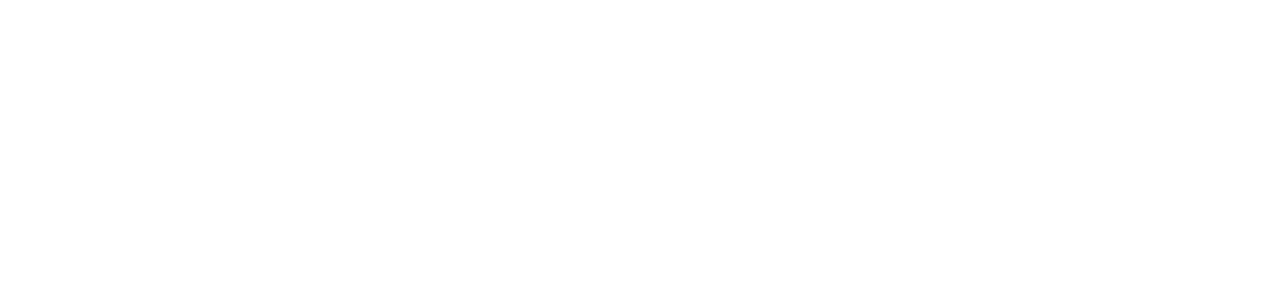
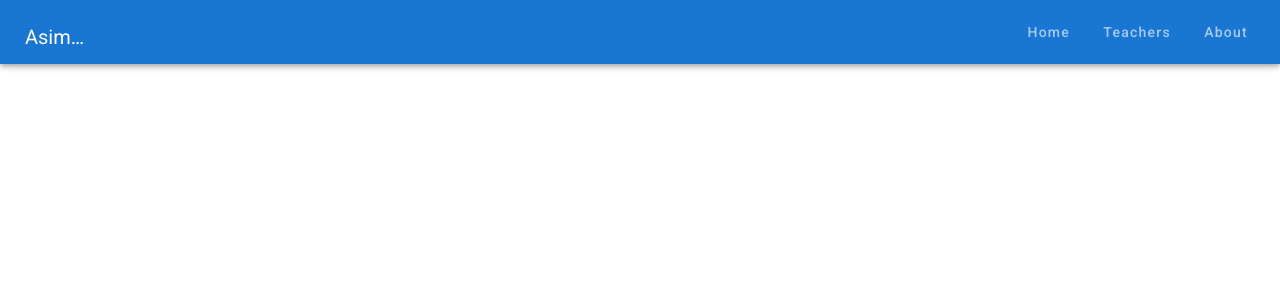
Before and after one commit to JulioSalazar12/asimov-director-practice, a Vue app: page / in a window 1280 px wide. Shown: the top 300 px of the page. Built offline with nearby package versions, Linux system fonts and the light colour scheme.

Commit message:
Add component list of teachers
Componente para visualizar la lista de profesores

```diff
--- a/src/App.vue
+++ b/src/App.vue
@@ -1,7 +1,22 @@
 <template>
-  <div id="app">
-
-  </div>
+  <v-app>
+    <v-app-bar app color="primary white--text">
+      <v-app-bar-title>
+        <span class="display-1"></span>
+        <v-divider inset vertical class="mx-1"></v-divider>
+        <span>Asimov</span>
+      </v-app-bar-title>
+      <v-spacer></v-spacer>
+      <v-btn plain style="text-transform: capitalize" to="/home" color="white">Home</v-btn>
+      <v-btn plain style="text-transform: capitalize" to="/teachers" color="white">Teachers</v-btn>
+      <v-btn plain style="text-transform: capitalize" to="/about" color="white">About</v-btn>
+    </v-app-bar>
+    <v-main>
+      <v-container fluid>
+        <router-view/>
+      </v-container>
+    </v-main>
+  </v-app>
 </template>
 
 <style lang="scss">
--- a/src/router/index.js
+++ b/src/router/index.js
@@ -9,6 +9,11 @@
     path: '/',
     name: 'Home',
     component: Home
+  },
+  {
+    path: '/teachers',
+    name: 'teachers',
+    component: () => import('@/teachers/pages/teachers')
   },
   {
     path: '/about',
--- /dev/null
+++ b/src/teachers/pages/teachers.vue
@@ -0,0 +1,56 @@
+<template>
+  <v-row align="center" class="px-3 mx-auto">
+    <v-col cols="12" md="4"><h1>List of Teachers</h1></v-col>
+    <v-col cols="12" md="8"><v-spacer></v-spacer></v-col>
+    <div v-for="teacher in teachers" :key="teacher.id">
+      <v-col cols="12" sm="12">
+        <v-card class="mx-auto" width="345" max-height="350">
+          <v-card-text>
+            <div>Docente</div>
+            <p class="text-h4 text--primary">{{teacher.name}}</p>
+            <div>{{ teacher.lastname }}</div>
+            <p>{{teacher.age}}</p>
+          </v-card-text>
+          <v-card-actions>
+            <v-btn text color="indigo accent-4">Learn More</v-btn>
+          </v-card-actions>
+        </v-card>
+      </v-col>
+    </div>
+  </v-row>
+</template>
+
+<script>
+import TeachersService from '../services/teachers.service'
+
+export default {
+  name: "teachers",
+  data:()=>({
+    teachers: []
+  }),
+  created() {
+    TeachersService.getAll()
+        .then((response) => {
+          this.teachers = response.data.map(this.getDisplayTeacher);
+          console.log(response.data);
+        })
+        .catch(e => {
+          console.log(e);
+        });
+  },
+  methods: {
+    getDisplayTeacher(teacher) {
+      return {
+        id: teacher.id,
+        name: teacher.name,
+        lastname: teacher.lastname,
+        age: teacher.age
+      };
+    }
+  }
+}
+</script>
+
+<style scoped>
+
+</style>
--- /dev/null
+++ b/src/teachers/services/teachers.service.js
@@ -0,0 +1,10 @@
+import http from '@/core/http-common'
+class TeachersService {
+    endpoint = '/teachers';
+
+    getAll(){
+        return http.get(this.endpoint);
+    }
+}
+
+export default new TeachersService();
```
